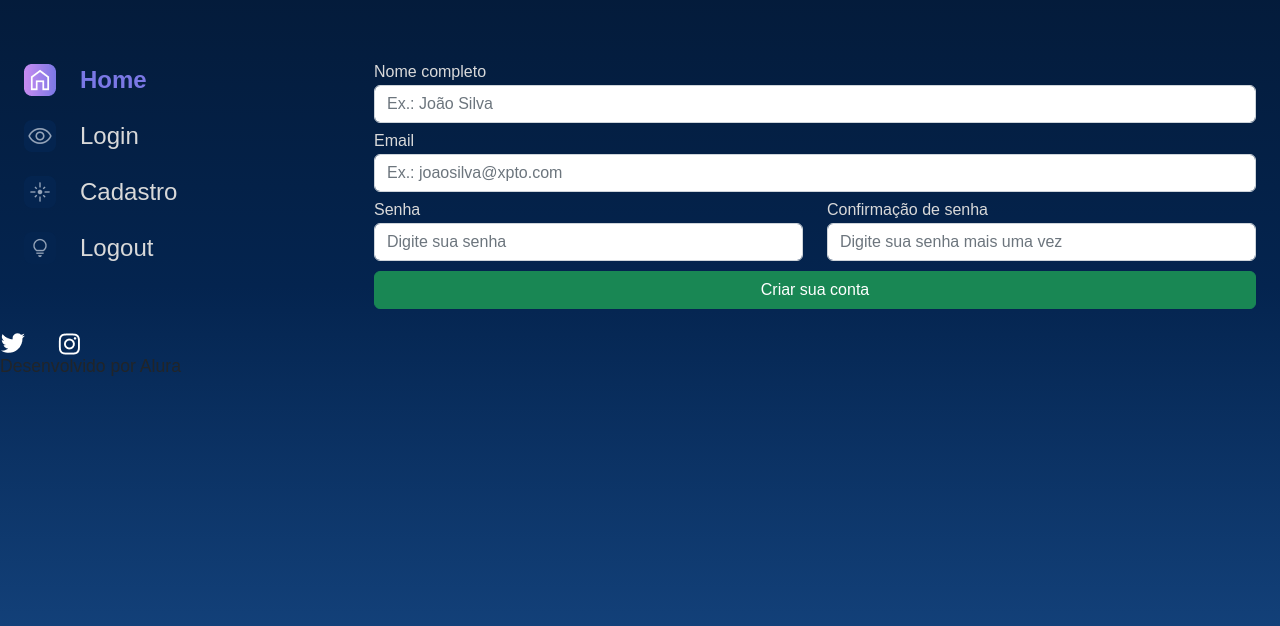
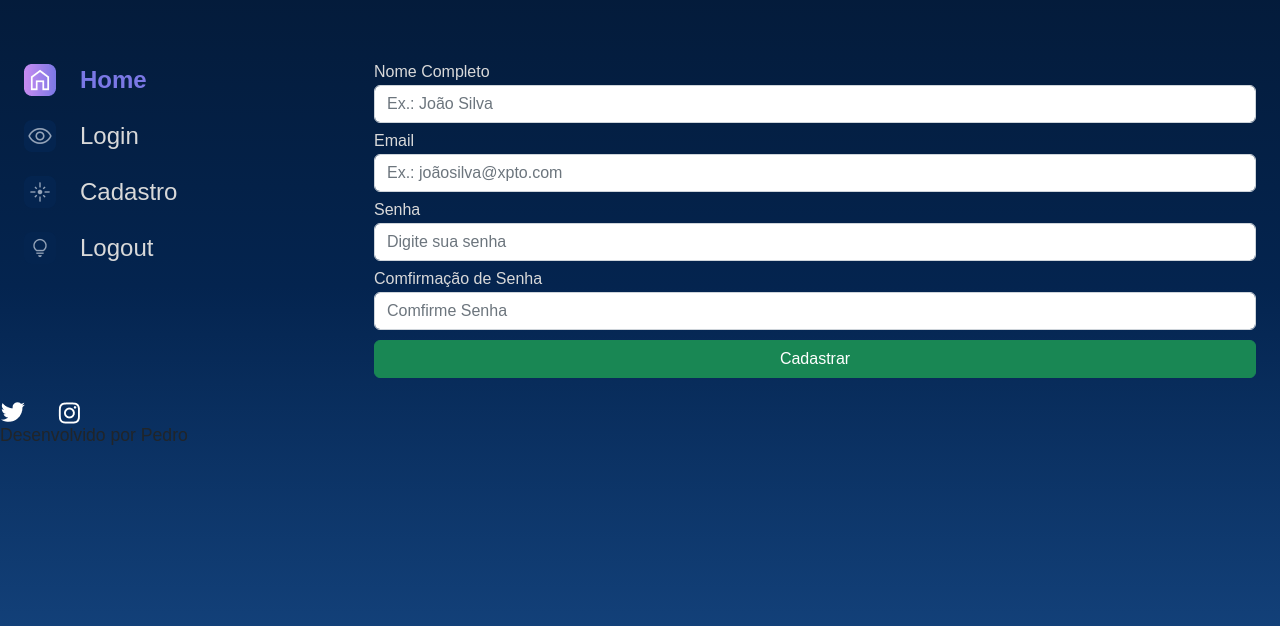
Before and after one commit to Derbson/alura_space, a Django app: page /cadastro in a window 1280 px wide. Shown: the part 114-740 px from the top of the page. Run offline with Django 4.2, Linux system fonts and the light colour scheme.

Commit message:
configurações no usuarios/form.py para cadastro

```diff
--- a/templates/galeria/partials/_footer.html
+++ b/templates/galeria/partials/_footer.html
@@ -8,4 +8,4 @@
         <img src="{% static '/assets/ícones/1x/instagram.png' %}" alt="ícone instagram">
     </a>
 </div>
-<p class="rodape__texto">Desenvolvido por Alura</p>
+<p class="rodape__texto">Desenvolvido por Pedro</p>
--- a/templates/usuarios/cadastro.html
+++ b/templates/usuarios/cadastro.html
@@ -14,27 +14,20 @@
             {% block content %}
             <section class="galeria" style="margin-left: 5em">
                 <form action="" method="">
+
+                    {% csrf_token %}
                     <div class="row">
+                        {% for field in form.visible_fields %}
                         <div class="col-12 col-lg-12" style="margin-bottom: 10px;">
-                            <label for="nome_cadastro" style="color:#D9D9D9; margin-bottom: 5px;"><b>Nome completo</b></label>
-                            <input type="text" class="form-control" name="nome_cadastro" placeholder="Ex.: João Silva" required>
+                            <label for="{{ field.id_for_label }}" style="color:#D9D9D9; margin-bottom: 5px;" >{{ field.label }}</label>
+                            {{ field }}
                         </div>
-                        <div class="col-12 col-lg-12" style="margin-bottom: 10px;">
-                            <label for="email" style="color:#D9D9D9; margin-bottom: 5px;"><b>Email</b></label>
-                            <input type="email" class="form-control" name="email" placeholder="Ex.: joaosilva@xpto.com" required>
-                        </div>
-                        <div class="col-12 col-lg-6" style="margin-bottom: 10px;">
-                            <label for="password1" style="color:#D9D9D9; margin-bottom: 5px;"><b>Senha</b></label>
-                            <input type="password" class="form-control" name="password1" placeholder="Digite sua senha" required>
-                        </div>
-                        <div class="col-12 col-lg-6" style="margin-bottom: 10px;">
-                            <label for="password2" style="color:#D9D9D9; margin-bottom: 5px;"><b>Confirmação de senha</b></label>
-                            <input type="password" class="form-control" name="password2" placeholder="Digite sua senha mais uma vez" required>
-                        </div>
+                        {% endfor %}
                         <div class="col-12 text-center">
-                            <button class="btn btn-success col-12" style="padding: top 5px;" type="submit">Criar sua conta</button>
+                            <button class="btn btn-success col-12" style="padding: top 5px;" type="submit">Cadastrar</button>
                         </div>
                     </div>
+
                 </form>
             </section>
             {% endblock  %}
--- a/usuarios/forms.py
+++ b/usuarios/forms.py
@@ -25,3 +25,53 @@ class LoginForms(forms.Form):
             }
         )
     )
+
+
+class CadastroForms(forms.Form):
+    nome_cadastro=forms.CharField(
+        label="Nome Completo",
+        required=True,
+        max_length=100,
+        widget=forms.TextInput(
+            attrs={
+                "class": "form-control",
+                "placeholder": "Ex.: João Silva",
+            }
+        )
+    )
+
+    email=forms.EmailField(
+        label="Email",
+        required=True,
+        max_length=70,
+        widget=forms.EmailInput(
+            attrs={
+                "class": "form-control",
+                "placeholder": "Ex.: joãosilva@xpto.com",
+            }
+        )
+    )
+
+    senha=forms.CharField(
+        label="Senha",
+        required=True,
+        max_length=15,
+        widget=forms.PasswordInput(
+            attrs={
+                "class": "form-control",
+                "placeholder": "Digite sua senha",
+            }
+        )
+    )
+
+    confirm_senha=forms.CharField(
+        label="Comfirmação de Senha",
+        required=True,
+        max_length=15,
+        widget=forms.PasswordInput(
+            attrs={
+                "class": "form-control",
+                "placeholder": "Comfirme Senha",
+            }
+        )
+    )
--- a/usuarios/views.py
+++ b/usuarios/views.py
@@ -1,5 +1,5 @@
 from django.shortcuts import render
-from .forms import LoginForms
+from .forms import LoginForms, CadastroForms
 
 
 
@@ -8,4 +8,5 @@ def login(request):
     return render(request, "usuarios/login.html", {"form":form})
 
 def cadastro(request):
-    return render(request, "usuarios/cadastro.html")
+    form = CadastroForms()
+    return render(request, "usuarios/cadastro.html", {"form":form})
```
